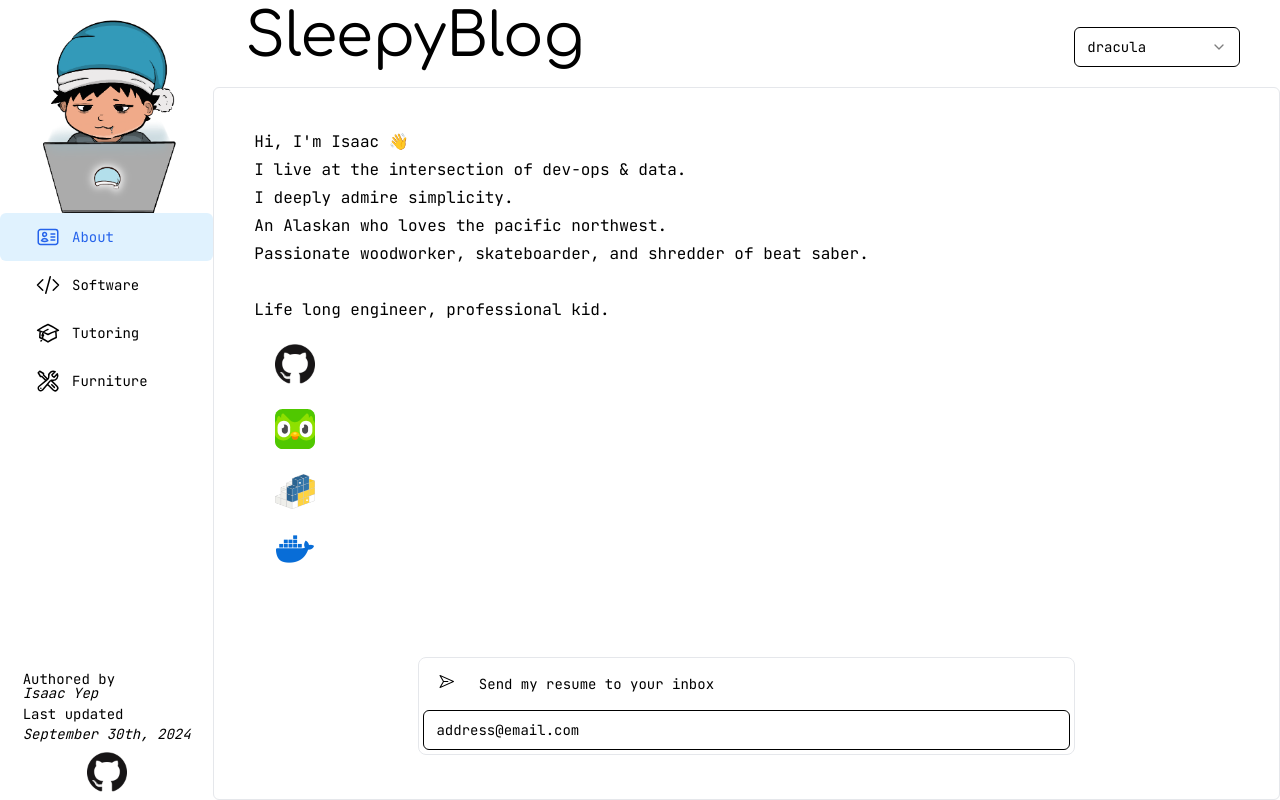
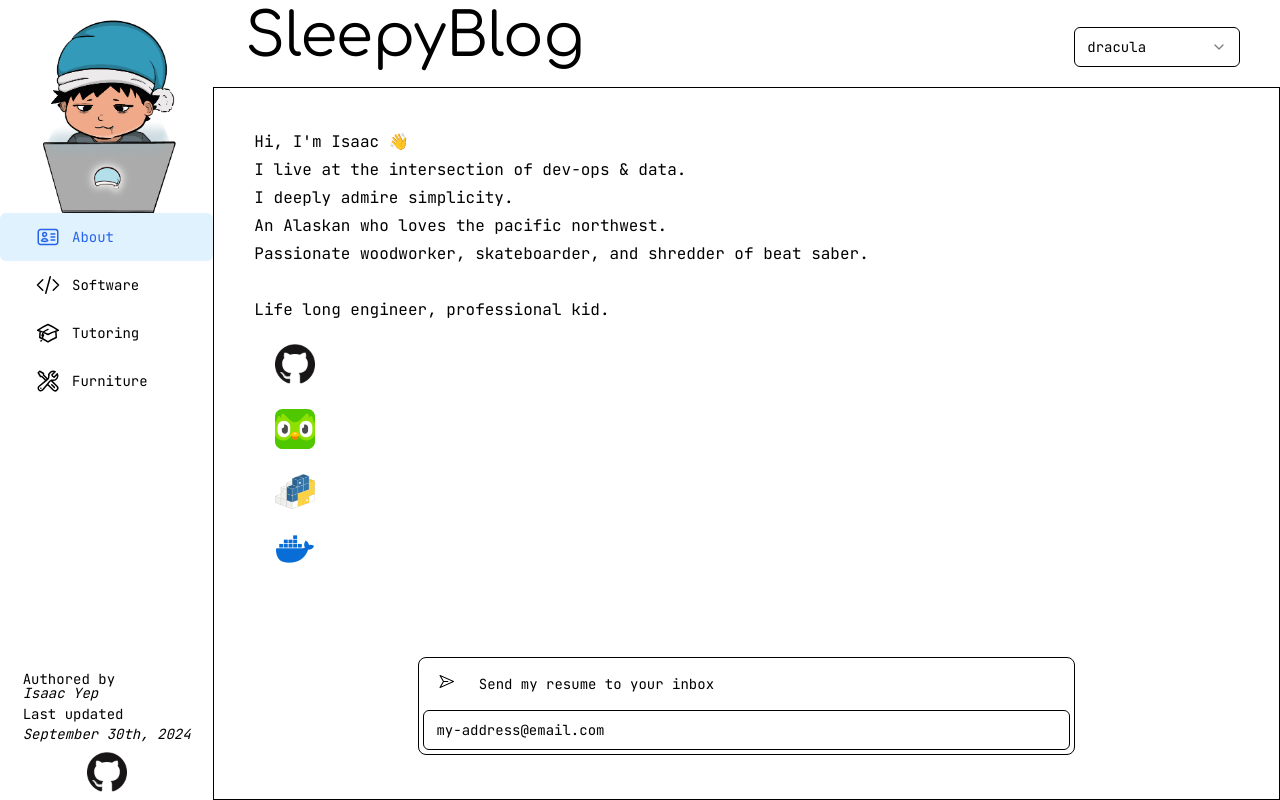
Before and after one commit to anthonybench/sleepyblog, a Next.js app: page /about in a window 1280 px wide. Built offline with nearby package versions, Linux system fonts and the light colour scheme.

Commit message:
ready for theme creation and dialing

```diff
--- a/app/_components/email-sender.tsx
+++ b/app/_components/email-sender.tsx
@@ -23,7 +23,6 @@ import {
   FormLabel,
   FormMessage,
 } from "@/app/_components/form";
-import { themes } from "@/app/_lib/themes";
 
 //───────────────────────────┐
 //         Params            │
@@ -42,14 +41,6 @@ const sendButton = (emailWasSent: boolean) => {
     <Button type="submit">
       <PaperPlaneIcon />
     </Button>
-  );
-};
-const buttonInputCombo = (emailWasSent: boolean, field: any) => {
-  return (
-    <>
-      <Input placeholder="address@email.com" {...field} />
-      {sendButton(emailWasSent)}
-    </>
   );
 };
 
@@ -81,7 +72,7 @@ export default function EmailSender() {
                 {sendButton(emailSent)} Send my resume to your inbox
               </FormLabel>
               <FormControl>
-                <Input placeholder="address@email.com" {...field} />
+                <Input placeholder="my-address@email.com" {...field} />
               </FormControl>
               <FormMessage />
             </FormItem>
--- a/app/_components/header.tsx
+++ b/app/_components/header.tsx
@@ -41,16 +41,16 @@ export default function Header({ selectedTheme, onThemeChange }: ThemeProps) {
       </Link>
 
       <div className={`w-1/6`}>
-        <Select onValueChange={onThemeChange} defaultValue={themes[0].name}>
+        <Select onValueChange={onThemeChange} defaultValue={themes[0]._name}>
           <SelectTrigger>
             <SelectValue placeholder="Dracula" />
           </SelectTrigger>
           <SelectContent defaultChecked>
-            <SelectGroup defaultValue={themes[0].name}>
+            <SelectGroup defaultValue={themes[0]._name}>
               <SelectLabel>✨Theme✨</SelectLabel>
               {themes.map((theme) => (
-                <SelectItem key={theme.name} value={theme.name}>
-                  {theme.name}
+                <SelectItem key={theme._name} value={theme._name}>
+                  {theme._name}
                 </SelectItem>
               ))}
             </SelectGroup>
--- a/app/_components/post-styles.module.css
+++ b/app/_components/post-styles.module.css
@@ -16,3 +16,8 @@
 .markdown h3 {
   @apply mb-4 mt-8 text-2xl leading-snug;
 }
+
+/* works! */
+/* .markdown code {
+  @apply text-[#50d71e]
+} */
--- a/app/_components/side-nav.tsx
+++ b/app/_components/side-nav.tsx
@@ -18,6 +18,7 @@ import clsx from "clsx";
 import { dateFormatter } from "@/app/_lib/utils";
 import { lastUpdatedDate } from "@/app/last-updated-date";
 import { Theme } from "@/app/_lib/schemas";
+import "@/app/_lib/themes.css";
 
 //───────────────────────────┐
 //         Params            │
@@ -44,7 +45,6 @@ export default function SideNav(props: {
       lastUpdatedDate.day,
     ) as Date,
   );
-
   return (
     <div
       className={`flex h-screen flex-col items-center justify-between gap-2`}
@@ -70,7 +70,7 @@ export default function SideNav(props: {
                 key={link.name}
                 href={link.href}
                 className={clsx(
-                  `flex h-[48px] grow items-center justify-center gap-2 rounded-md p-3 text-sm font-medium md:flex-none md:justify-start md:p-2 md:px-3 hover:bg-[${props.selectedTheme.cardButton.hoverBg}] bg-[${props.selectedTheme.cardButton.hoverBg}]`,
+                  `flex h-[48px] grow items-center justify-center gap-2 rounded-md p-3 text-sm font-medium md:flex-none md:justify-start md:p-2 md:px-3`,
                   {
                     "bg-sky-100 text-blue-600": pathname === link.href,
                   },
@@ -85,7 +85,7 @@ export default function SideNav(props: {
         </nav>
       </div>
 
-      <footer className="mx-3">
+      <footer className={`mx-3`}>
         <div className="space-y-1">
           <h4 className="text-sm font-medium leading-none">
             Authored by
--- a/app/_lib/globals.css
+++ b/app/_lib/globals.css
@@ -35,8 +35,8 @@
     --radius: 0.5rem;
   }
 
-  .dark {
-    /* --background: 222.2 84% 4.9%;
+  /* .dark {
+    --background: 222.2 84% 4.9%;
     --foreground: 210 40% 98%;
 
     --card: 222.2 84% 4.9%;
@@ -62,16 +62,16 @@
 
     --border: 217.2 32.6% 17.5%;
     --input: 217.2 32.6% 17.5%;
-    --ring: 212.7 26.8% 83.9%; */
-  }
+    --ring: 212.7 26.8% 83.9%;
+  } */
 }
 
 @layer base {
   * {
-    /* @apply border-border; */
+    @apply border-border;
   }
   body {
-    /* @apply bg-background text-foreground; */
+    @apply bg-background text-foreground;
   }
 }
 
--- a/app/_lib/schemas.ts
+++ b/app/_lib/schemas.ts
@@ -9,26 +9,21 @@ export type Post = {
 };
 
 export type Theme = {
-  name: string;
-  lightDark: string;
-  layoutBg: string;
-  mainBg: string;
+  _name: string;
+  _light: boolean;
   text: {
-    primary: string;
-    secondary: string;
+    l1: string;
+    l2: string;
+    l3: string;
+    l4: string;
   };
-  smallButton: {
-    // send-email & return-home
-    bg: string;
-    hoverBg: string;
+  background: {
+    card: string;
+    cardHover: string;
+    button: string;
+    buttonHover: string;
   };
-  cardButton: {
-    // nav-links & post-previews
-    bg: string;
-    hoverBg: string;
-    hoverPrimary: string;
-    hoverSecondary: string;
-  };
+  // in progress...
 };
 
 export type SleepyDate = {
--- /dev/null
+++ b/app/_lib/themes.css
@@ -0,0 +1,30 @@
+/**************
+  dracula
+**************/
+.dracula-layout {
+  color: #fb31a5;
+  background: #282a36;
+  border-color: #bd93f9;
+}
+.dracula-main {
+  color: #fb31a5;
+  background: #53597c;
+  border-color: #bd93f9;
+}
+.dracula-card {
+  color: #fb31a5;
+  background: #53597c;
+  border-color: #bd93f9;
+}
+
+/**************
+  vanilla
+**************/
+.vanilla-layout {
+  color: #000000;
+  background: #d2d3db;
+}
+.vanilla-main {
+  color: #000000;
+  background: #fafafa;
+}
--- a/app/_lib/themes.ts
+++ b/app/_lib/themes.ts
@@ -25,43 +25,37 @@ import { Theme } from "@/app/_lib/schemas";
 
 export const themes: Theme[] = [
   {
-    name: "dracula",
-    lightDark: "dark",
-    layoutBg: "#282a36",
-    mainBg: "#53597c",
+    _name: "dracula",
+    _light: false,
     text: {
-      primary: "#fb31a5",
-      secondary: "#bd93f9", // also border color
+      l1: "",
+      l2: "",
+      l3: "",
+      l4: "",
     },
-    smallButton: {
-      bg: "#9ba0c0",
-      hoverBg: "#ffc4e6",
+    background: {
+      card: "",
+      cardHover: "",
+      button: "",
+      buttonHover: "",
     },
-    cardButton: {
-      bg: "#9ea4c8",
-      hoverBg: "#b5bad6",
-      hoverPrimary: "#8e0855",
-      hoverSecondary: "#491298",
-    },
+    // in progress...
   },
   {
-    name: "vanilla",
-    lightDark: "light",
-    layoutBg: "#d2d3db",
-    mainBg: "#fafafa",
+    _name: "vanilla",
+    _light: true,
     text: {
-      primary: "#000000",
-      secondary: "#363534",
+      l1: "",
+      l2: "",
+      l3: "",
+      l4: "",
     },
-    smallButton: {
-      bg: "#333333",
-      hoverBg: "#e3ca86",
+    background: {
+      card: "",
+      cardHover: "",
+      button: "",
+      buttonHover: "",
     },
-    cardButton: {
-      bg: "#c2c1be",
-      hoverBg: "#bfb9a8",
-      hoverPrimary: "#000000",
-      hoverSecondary: "#363534",
-    },
+    // in progress...
   },
 ];
--- a/app/about/page.tsx
+++ b/app/about/page.tsx
@@ -158,7 +158,7 @@ export default function Page() {
         <div className="my-4">
           <Separator />
         </div>
-        <div>
+        <div className="">
           {/* Send Resume */}
           <div className="flex justify-center">
             <EmailSender />
--- a/app/layout.tsx
+++ b/app/layout.tsx
@@ -7,11 +7,11 @@ import { useState } from "react";
 // 1st party
 import "@/app/_lib/globals.css";
 import "@/app/_lib/utils.css";
+import "@/app/_lib/themes.css";
 import { jetbrains_mono } from "@/app/_lib/fonts";
 import Header from "@/app/_components/header";
 import { ScrollArea } from "@/app/_components/scroll-area";
 import SideNav from "@/app/_components/side-nav";
-import { themes } from "@/app/_lib/themes";
 import { Theme } from "@/app/_lib/schemas";
 import { getThemeByName } from "@/app/_lib/utils";
 
@@ -35,7 +35,7 @@ export default function RootLayout({
   return (
     <html lang="en">
       <body
-        className={`${jetbrains_mono.className} grid h-screen grid-cols-12 grid-rows-12 text-[${selectedTheme.text.primary}] bg-[${selectedTheme.layoutBg}]`}
+        className={`${jetbrains_mono.className} grid h-screen grid-cols-12 grid-rows-12`}
       >
         <div className={`col-span-2 row-span-12`}>
           <SideNav selectedTheme={selectedTheme} />
@@ -47,9 +47,11 @@ export default function RootLayout({
           />
         </div>
         <main
-          className={`col-span-10 row-span-11 mt-5 bg-[${selectedTheme.mainBg}]`}
+          className={`col-span-10 row-span-11 mt-5`}
         >
-          <ScrollArea className="h-full rounded-md border p-10">
+          <ScrollArea
+            className={`h-full border p-10`}
+          >
             {children}
           </ScrollArea>
         </main>
--- a/package.json
+++ b/package.json
@@ -38,6 +38,7 @@
     "react-pdf": "^7.7.1",
     "remark": "^15.0.1",
     "remark-html": "^16.0.1",
+    "styled-components": "^6.1.8",
     "tailwind-merge": "^2.2.1",
     "tailwindcss-animate": "^1.0.7",
     "use-debounce": "^10.0.0",
```
Also changed, not shown: app/_components/manifest.md (+1 -1 lines), 2 other files (tests, documents, lock files or other folders).
